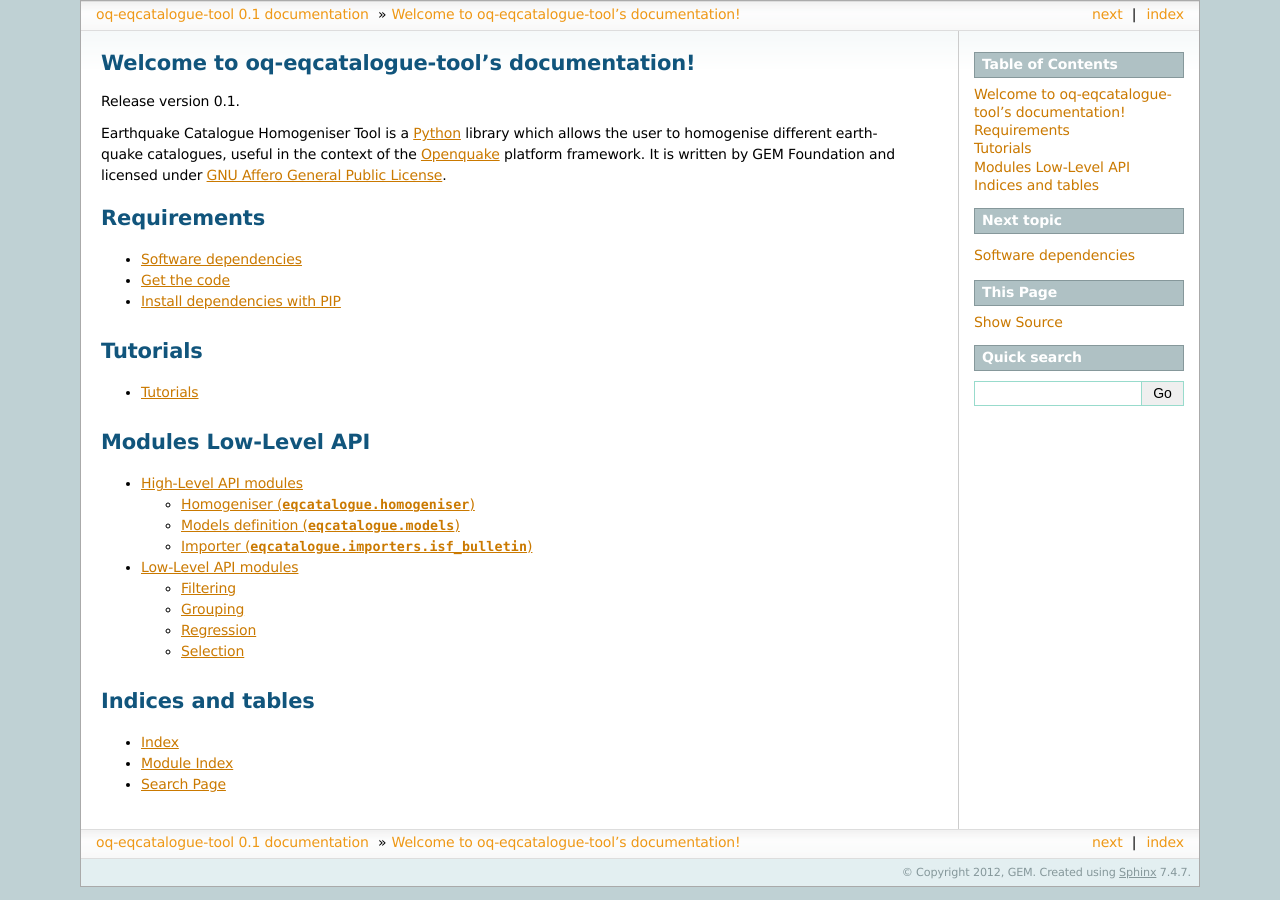
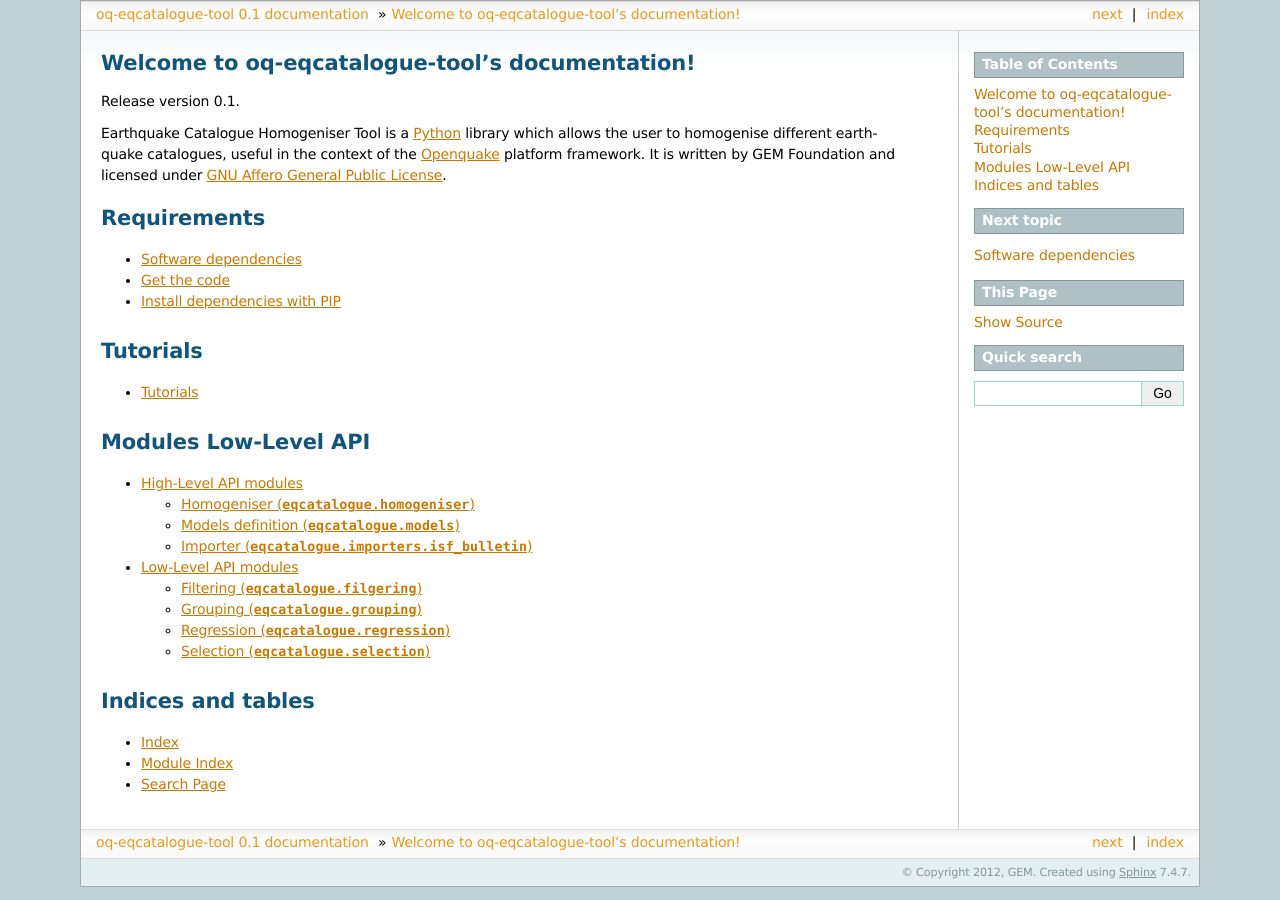
Before and after one commit to preinh/oq-eqcatalogue-tool, a Sphinx documentation site: the page built from docs/source/index.rst, in a window 1280 px wide. Built offline with Sphinx 7.4.7, drawn with Linux system fonts in a browser that asks for light colours; formulas are drawn with MathJax 3.

Commit message:
added docs for regression module

```diff
--- a/docs/source/dev/modules.rst
+++ b/docs/source/dev/modules.rst
@@ -74,7 +74,7 @@
 Low-Level API modules
 ==============================================================================
 
-Filtering
+Filtering (:mod:`eqcatalogue.filgering`)
 ------------------------------------------------------------------------------
 
 .. currentmodule:: eqcatalogue
@@ -94,7 +94,7 @@
 .. automethod:: MeasureFilter.within_distance_from_point
 .. automethod:: MeasureFilter.group_measures
 
-Grouping
+Grouping (:mod:`eqcatalogue.grouping`)
 ------------------------------------------------------------------------------
 
 .. currentmodule:: eqcatalogue
@@ -102,13 +102,17 @@
 .. autoclass:: GroupMeasuresByEventSourceKey
 .. autoclass:: GroupMeasuresByHierarchicalClustering
 
-Regression
+Regression (:mod:`eqcatalogue.regression`)
 ------------------------------------------------------------------------------
 
 .. currentmodule:: eqcatalogue
 .. automodule:: eqcatalogue.regression
+.. autoclass:: RegressionModel
+.. autoclass:: EmpiricalMagnitudeScalingRelationship
+.. automethod:: EmpiricalMagnitudeScalingRelationship.make_from_measures
+.. automethod:: EmpiricalMagnitudeScalingRelationship.make_from_events
 
-Selection
+Selection (:mod:`eqcatalogue.selection`)
 ------------------------------------------------------------------------------
 
 .. currentmodule:: eqcatalogue
```
Also changed, not shown: 1 other file.
